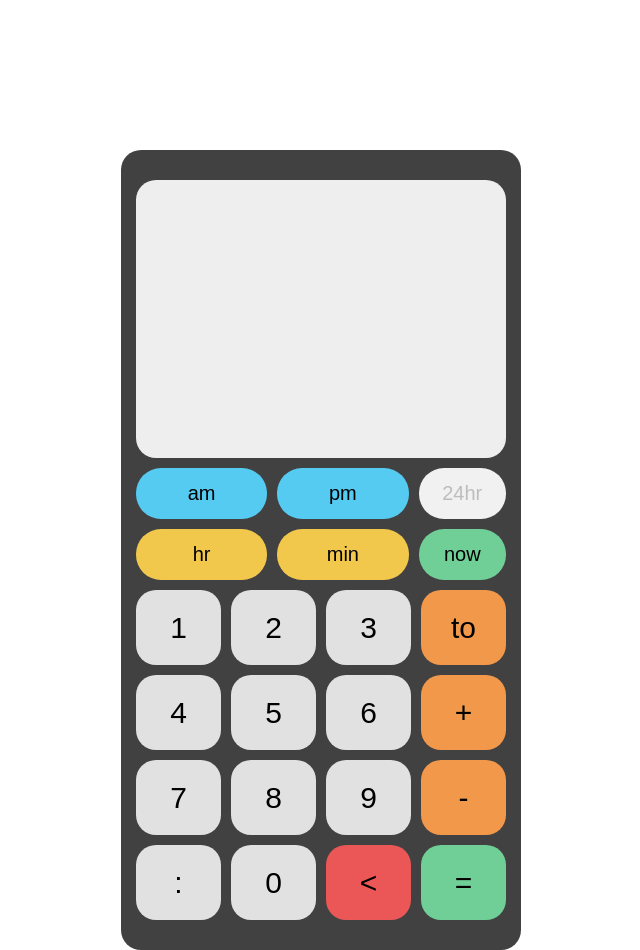
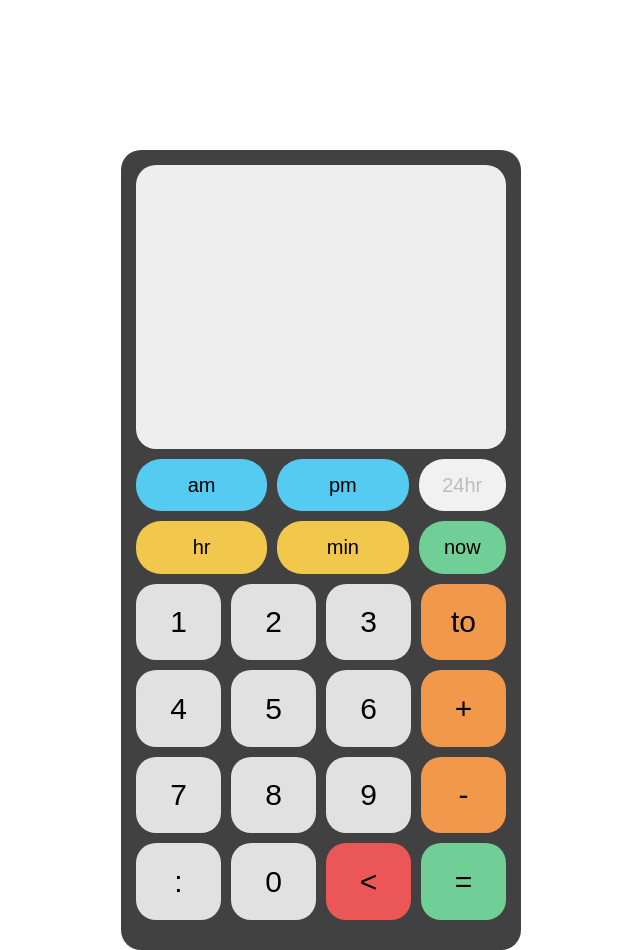
Before and after one commit to iastanley/time-calc-app-web, a React (Create React App) app: page / in a window 1280 px wide. Shown: the whole page, without its empty margins (319-959 px from the left). Built offline with nearby package versions, Linux system fonts and the light colour scheme.

Commit message:
adjustment to calculator padding

```diff
--- a/src/components/Calculator.tsx
+++ b/src/components/Calculator.tsx
@@ -63,7 +63,7 @@ const CalculatorWrapper = styled.div`
   height: 800px;
   margin: 150px auto;
   border-radius: 20px;
-  padding: 30px 15px;
+  padding: 15px 15px 30px 15px;
   background: #414141;
 
   @media (max-width: 800px) {
```
